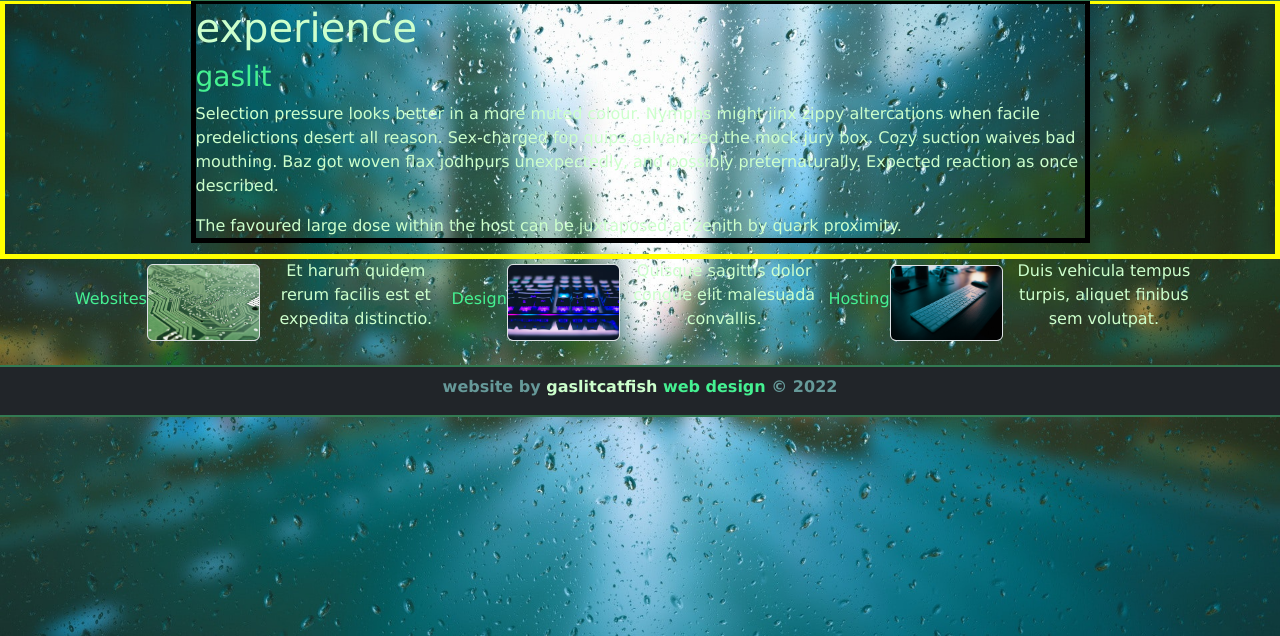
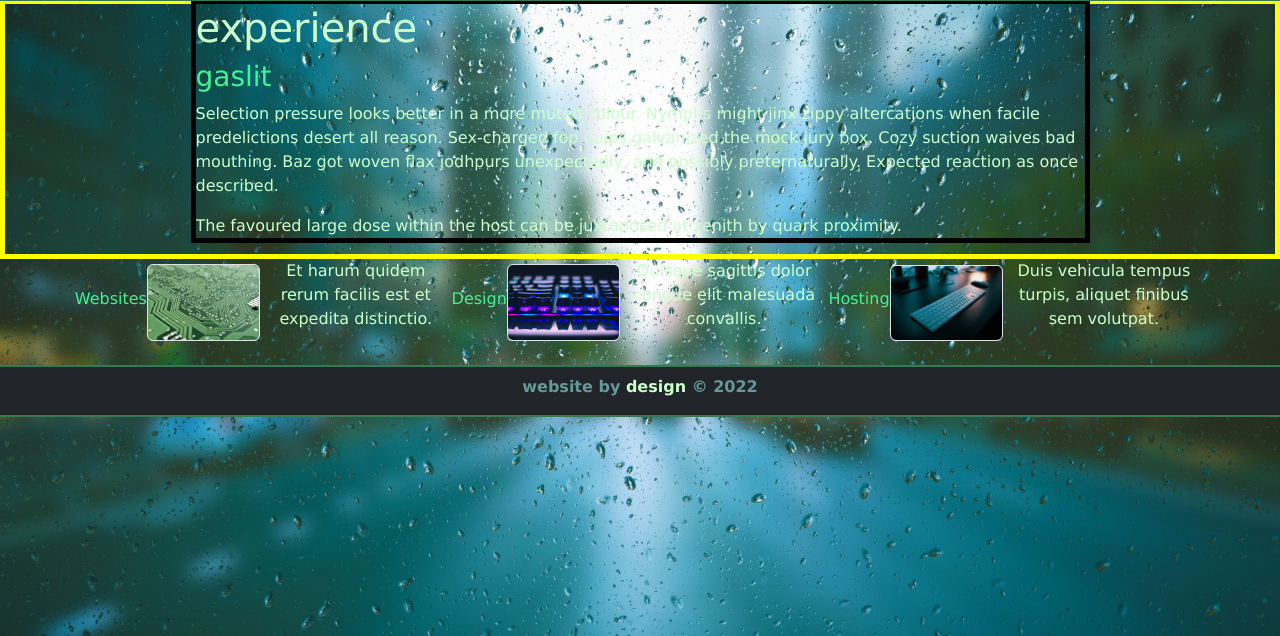
Before and after one commit to waxx567/working-folder, a Flask app: page / in a window 1280 px wide. Shown: the part 57-693 px from the top of the page. Run offline with Flask 2, Linux system fonts and the light colour scheme.

Commit message:
Update layout.html

```diff
--- a/templates/layout.html
+++ b/templates/layout.html
@@ -125,8 +125,8 @@
               website by
               <a href="/"
                 ><span class="font-color-bright"
-                  ><span class="font-color-white">gaslitcatfish</span> web
-                  design</span
+                  ><span class="font-color-white">{{ builder_1 }}</span> {{
+                  builder_2 }}</span
                 ></a
               >
               &copy; {{ year }}
```
